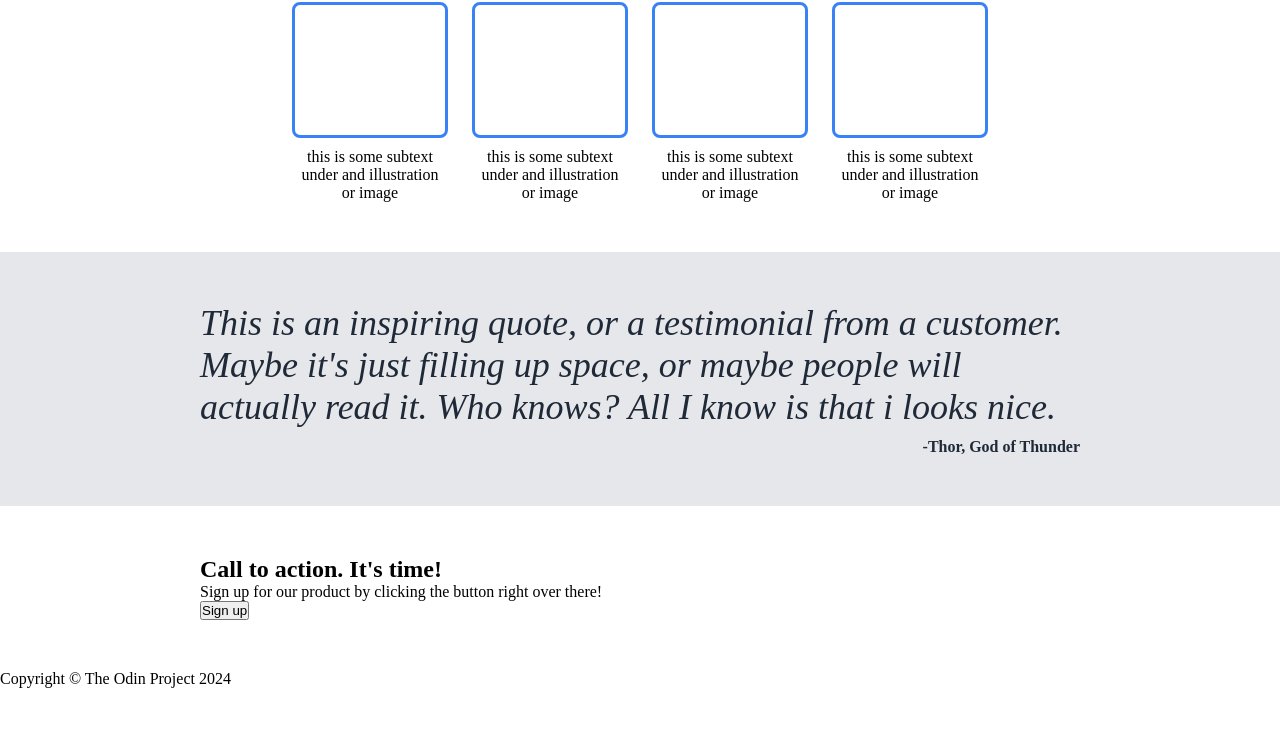
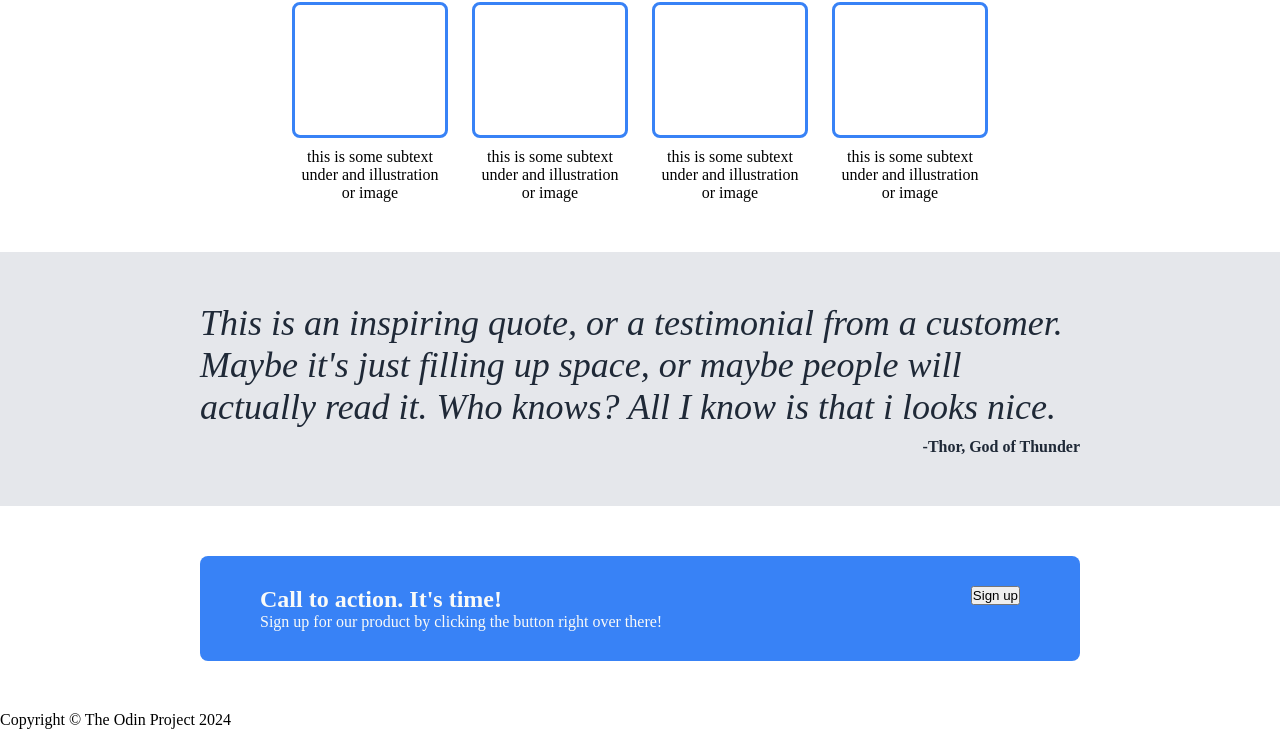
Before and after one commit to ExpressyCode/Odin-Project-Landing-Page, a plain HTML site: page index.html in a window 1280 px wide. Shown: the part 567-1296 px from the top of the page. Before the commit the page ends 1255 px from the top, so only its background shows below. Drawn offline with Linux system fonts and the light colour scheme.

Commit message:
add: css section-four

```diff
--- a/style.css
+++ b/style.css
@@ -156,7 +156,17 @@ a {
 /* section-four below */
 
 .section-four {
+    padding: 50px 200px;
+}
+
+.container-four {
     display: flex;
     justify-content: space-between;
-    padding: 50px 200px;
+    background-color: #3882f6;
+    padding: 30px 60px;
+    border-radius: 8px;
 }
+
+.section-four-text {
+    color: #F9FAF8;
+}
```
